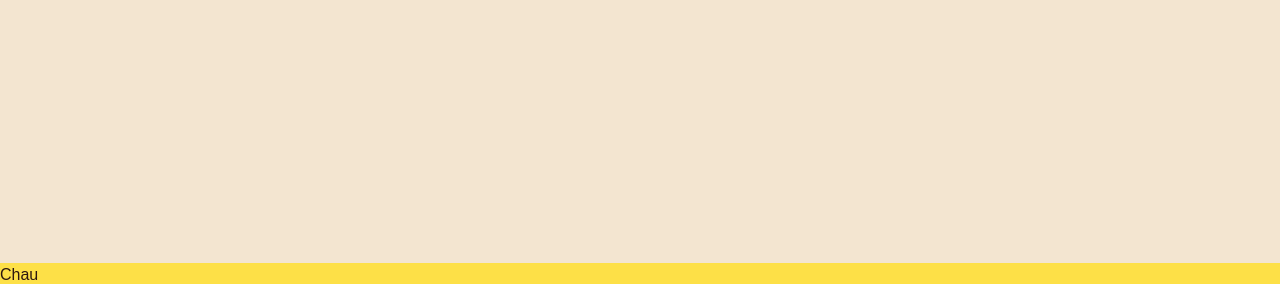
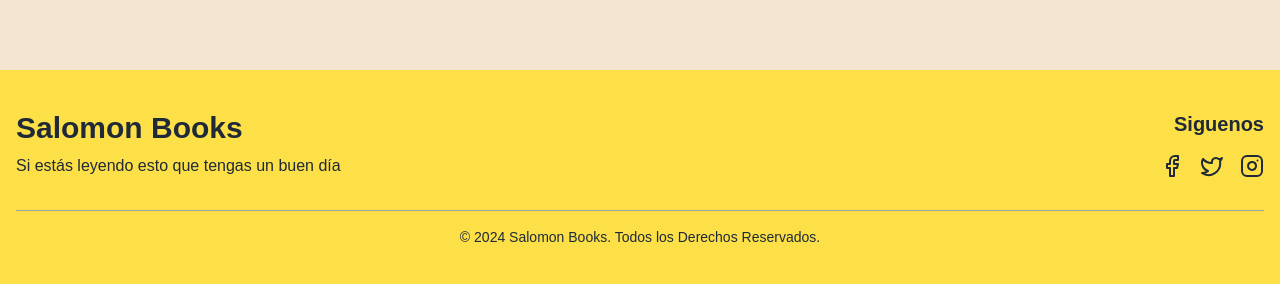
Before and after one commit to MacroHEX/salomonBooks, a Next.js app: page / in a window 1280 px wide. Shown: the part 513-797 px from the top of the page. Built offline with nearby package versions, Linux system fonts and the light colour scheme; no server answers; the database is empty.

Commit message:
feat: Agregado Footer

```diff
--- a/components/layout/Footer.tsx
+++ b/components/layout/Footer.tsx
@@ -1,11 +1,43 @@
 import React from 'react';
+import {Facebook, Instagram, Twitter} from "lucide-react";
 
 const Footer = () => {
-    return (
-        <footer className='bg-yellow-300'>
-            Chau
-        </footer>
-    );
+  return (
+    <footer className="bg-yellow-300 text-gray-800 py-10">
+      <div className="container mx-auto px-4">
+        <div className="flex flex-wrap justify-between items-center">
+          <div className="w-full md:w-1/3 text-center md:text-left mb-6 md:mb-0">
+            <h1 className="text-3xl font-bold">Salomon Books</h1>
+            <p className="mt-2">Si estás leyendo esto que tengas un buen día</p>
+          </div>
+
+          <div className="w-full md:w-1/3 text-center md:text-right">
+            <h2 className="text-xl font-semibold mb-4">Siguenos</h2>
+            <div className="flex justify-center md:justify-end space-x-4">
+              <a href="https://facebook.com" target="_blank" rel="noopener noreferrer"
+                 className="text-gray-800 hover:text-gray-600">
+                <Facebook/>
+              </a>
+              <a href="https://twitter.com" target="_blank" rel="noopener noreferrer"
+                 className="text-gray-800 hover:text-gray-600">
+                <Twitter/>
+              </a>
+              <a href="https://instagram.com" target="_blank" rel="noopener noreferrer"
+                 className="text-gray-800 hover:text-gray-600">
+                <Instagram/>
+              </a>
+            </div>
+          </div>
+        </div>
+
+        <div className="mt-8 text-center border-t border-gray-400 pt-4">
+          <p className="text-sm">
+            &copy; {new Date().getFullYear()} Salomon Books. Todos los Derechos Reservados.
+          </p>
+        </div>
+      </div>
+    </footer>
+  );
 };
 
 export default Footer;
```
